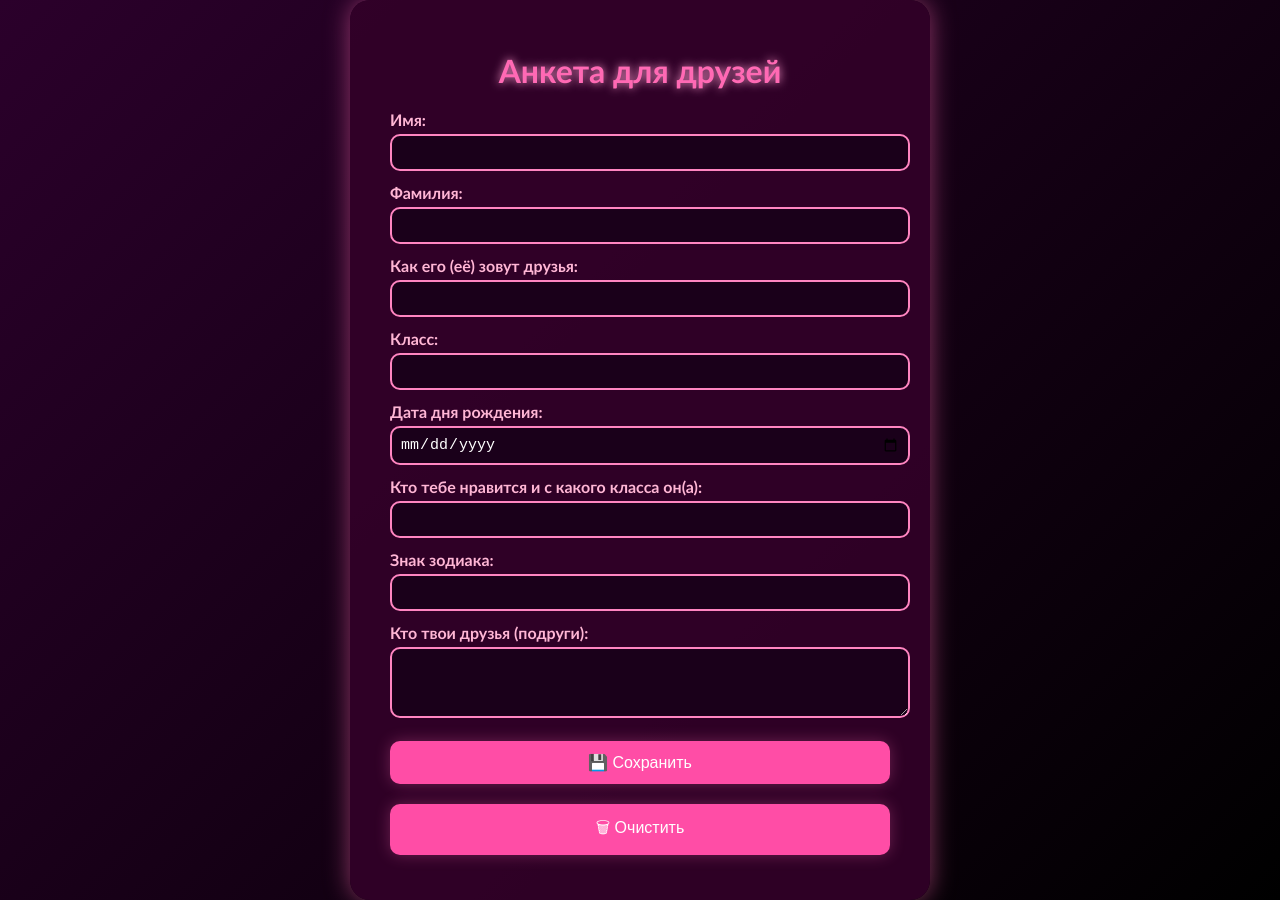
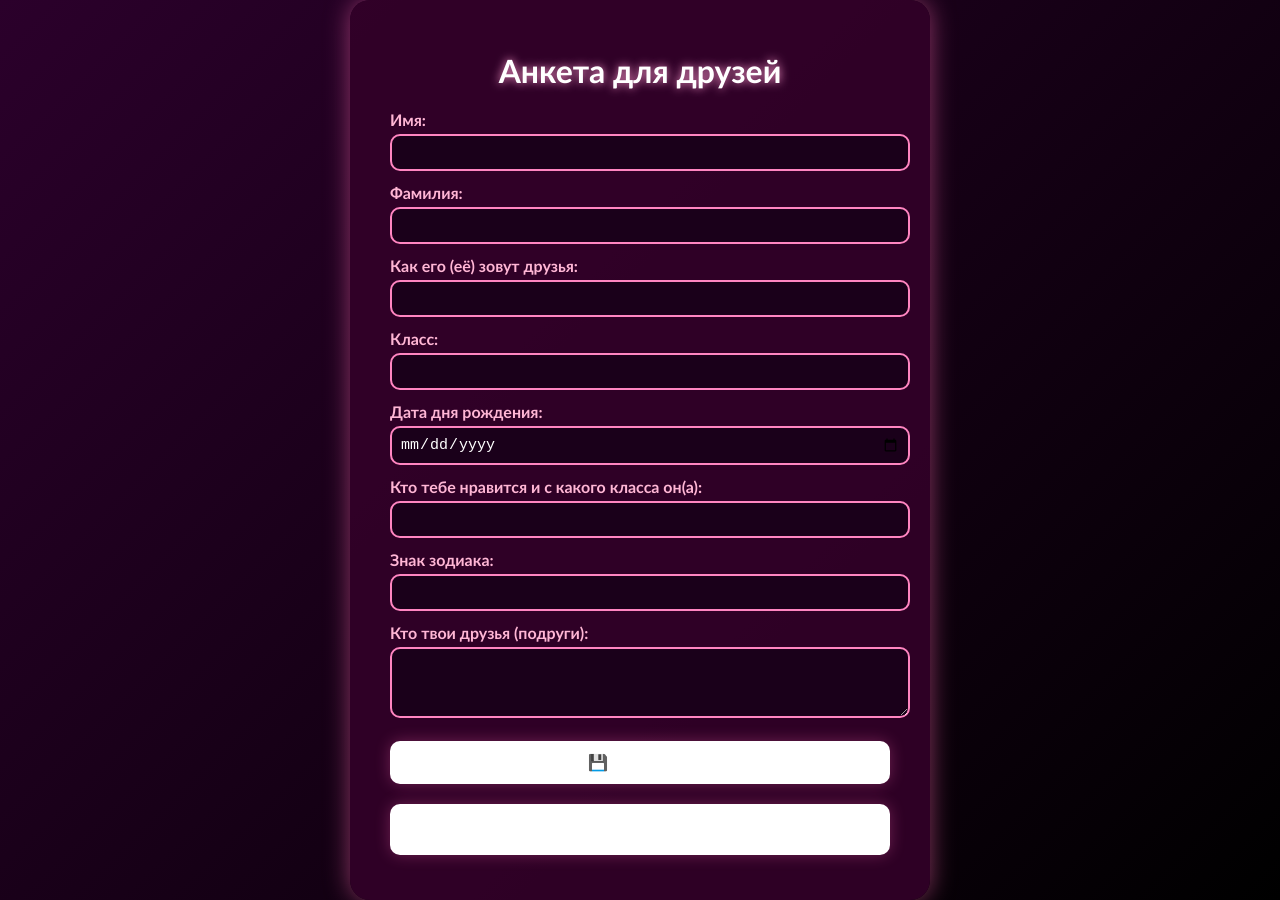
Before and after one commit to sardorberdiboyev1126-ui/anketa, a plain HTML site: page index.html in a window 1280 px wide. Drawn offline with Linux system fonts and the light colour scheme.

Commit message:
Update index.html

```diff
--- a/index.html
+++ b/index.html
@@ -27,7 +27,7 @@
 
     h1 {
         text-align: center;
-        color: #ff69b4;
+        color: #ffffff;
         text-shadow: 0 0 10px #ff9bcf;
         margin-bottom: 20px;
     }
@@ -60,7 +60,7 @@
     button {
         margin-top: 20px;
         width: 100%;
-        background-color: #ff4da6;
+        background-color: #ffffff;
         color: white;
         border: none;
         padding: 12px;
```
